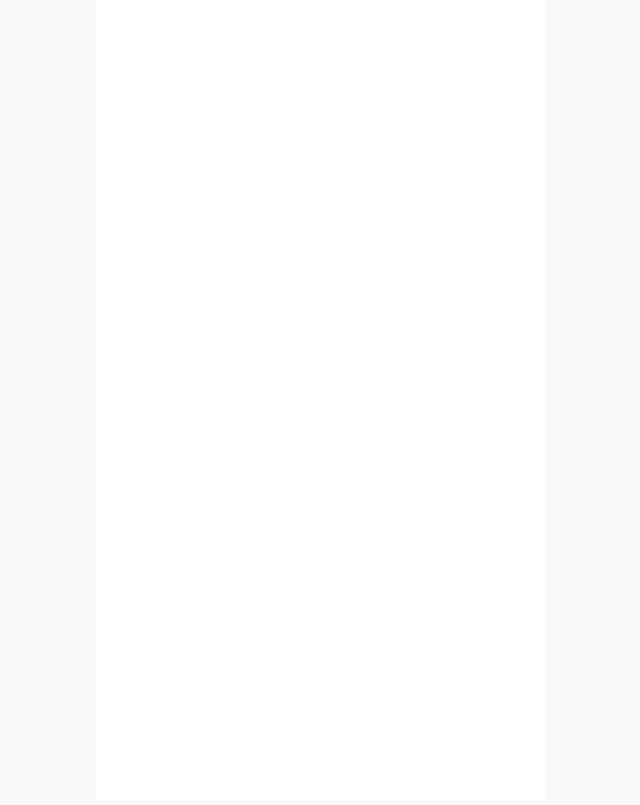
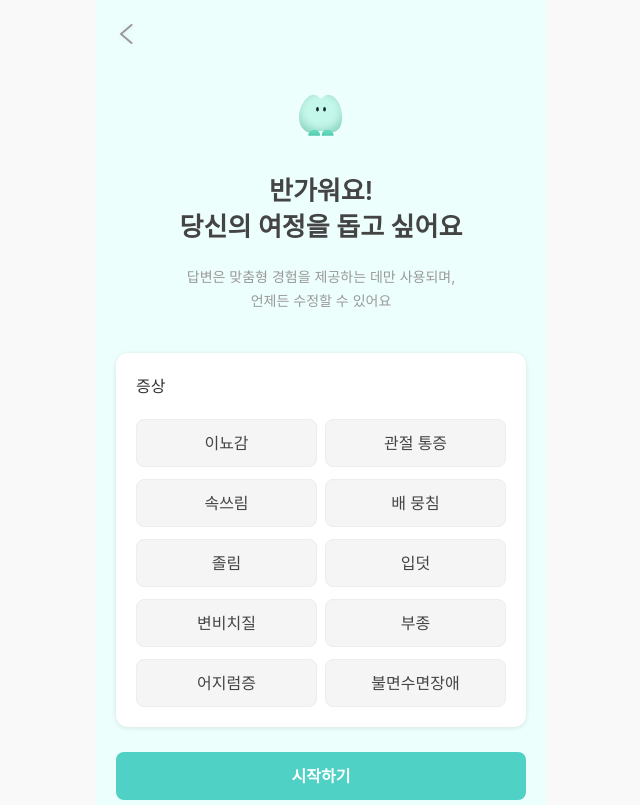
Before and after one commit to WomanTech2025-MoWo/MoWo_FE, a React (Create React App) app: page /signup/onboarding/step3 in a window 1280 px wide. Shown: the whole page, without its empty margins (319-959 px from the left). Built offline with nearby package versions, Linux system fonts and the light colour scheme; a web font is replaced by a local one.

Commit message:
✨[Feat] 온보딩 3단계 페이지 UI 구현 및 선택 옵션 1줄 표시 개수 조정

```diff
--- a/src/pages/auth/onboarding/OnboardingStep1.tsx
+++ b/src/pages/auth/onboarding/OnboardingStep1.tsx
@@ -19,7 +19,6 @@ export const onboardingBaseForm = css`
     padding: var(--size-layout-padding);
 
     fieldset {
-      grid-template-columns: 1fr;
       margin-bottom: 0;
 
       legend {
@@ -46,6 +45,12 @@ export const onboardingBaseForm = css`
 
 const StyledOnboardingStep1Form = styled(OnboardingStep1Form)`
   ${onboardingBaseForm}
+
+  & > div:first-child {
+    fieldset {
+      grid-template-columns: 1fr;
+    }
+  }
 `;
 
 const OnboardingStep1 = () => {
--- a/src/pages/auth/onboarding/OnboardingStep3.tsx
+++ b/src/pages/auth/onboarding/OnboardingStep3.tsx
@@ -1,7 +1,27 @@
 import React from 'react';
+import styled from 'styled-components';
+import { OnboardingWrap, onboardingBaseForm } from './OnboardingStep1';
+import HeaderWithBack from '../../../layouts/HeaderWithBack';
+import InnerLayout from '../../../layouts/InnerLayout';
+import OnboardingIntro from '../components/OnboardingIntro';
+import OnboardingStep3Form from '../components/OnboardingStep3Form';
+import { PrimaryButton } from '../../../components/buttons/PrimaryButton';
+
+const StyledOnboardingStep3Form = styled(OnboardingStep3Form)`
+  ${onboardingBaseForm}
+`;
 
 const OnboardingStep3 = () => {
-  return <></>;
+  return (
+    <OnboardingWrap>
+      <HeaderWithBack />
+      <InnerLayout>
+        <OnboardingIntro />
+        <StyledOnboardingStep3Form />
+        <PrimaryButton to="/">시작하기</PrimaryButton>
+      </InnerLayout>
+    </OnboardingWrap>
+  );
 };
 
 export default OnboardingStep3;
```
